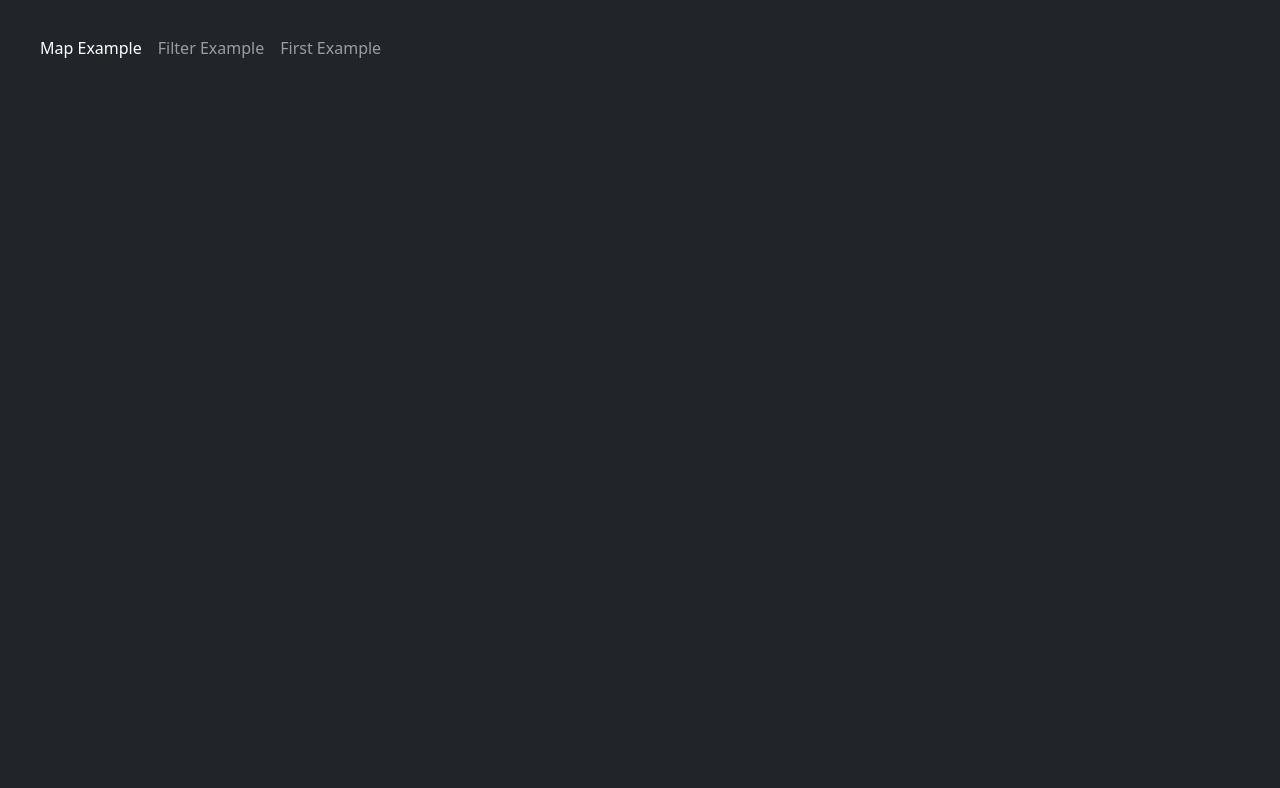
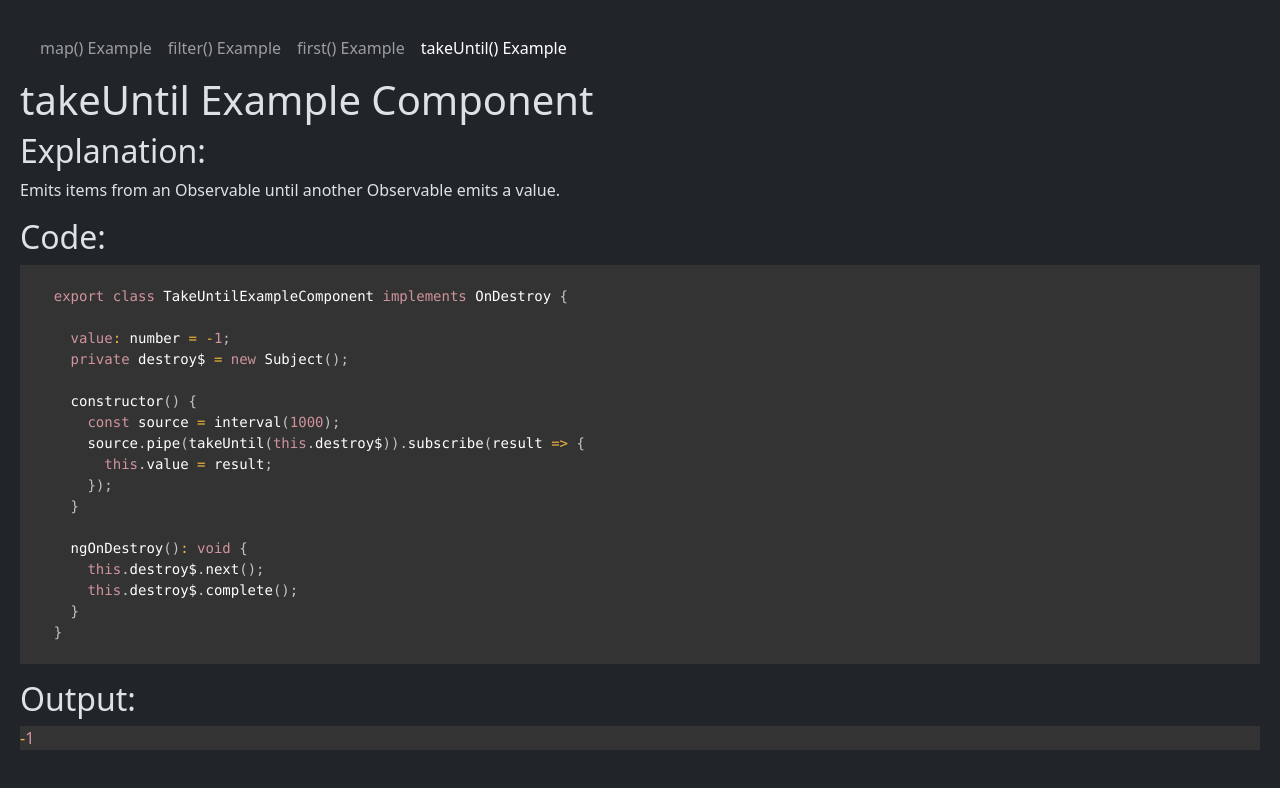
Before and after one commit to Lachi90/RxJsHandsOn, an Angular app in the folder RxJsHandsOn/: page /take-until-example in a window 1280 px wide. Before the commit this address led to /. Shown: the top 788 px of the page. Built offline with nearby package versions, Linux system fonts and the light colour scheme.

Commit message:
takeuntil - wip

```diff
--- a/RxJsHandsOn/src/app/app-routing.module.ts
+++ b/RxJsHandsOn/src/app/app-routing.module.ts
@@ -3,12 +3,14 @@ import { RouterModule, Routes } from '@angular/router';
 import { MapExampleComponent } from './map-example-component/map-example.component';
 import { FilterExampleComponent } from './filter-example/filter-example.component';
 import { FirstExampleComponent } from './first-example/first-example.component';
+import { TakeUntilExampleComponent } from './take-until-example/take-until-example.component';
 
 const routes: Routes = [
   { path: '', redirectTo: '/map-example', pathMatch: 'full' },
   { path: 'map-example', component: MapExampleComponent },
   { path: 'filter-example', component: FilterExampleComponent },
-  { path: 'first-example', component: FirstExampleComponent }
+  { path: 'first-example', component: FirstExampleComponent },
+  { path: 'take-until-example', component: TakeUntilExampleComponent }
 ];
 
 @NgModule({
--- a/RxJsHandsOn/src/app/app.module.ts
+++ b/RxJsHandsOn/src/app/app.module.ts
@@ -10,6 +10,7 @@ import 'prismjs/components/prism-typescript';
 import { NavigationBarComponent } from './navigation-bar/navigation-bar.component';
 import { FilterExampleComponent } from './filter-example/filter-example.component';
 import { FirstExampleComponent } from './first-example/first-example.component';
+import { TakeUntilExampleComponent } from './take-until-example/take-until-example.component';
 
 @NgModule({
   declarations: [
@@ -18,7 +19,8 @@ import { FirstExampleComponent } from './first-example/first-example.component';
     PrismComponent,
     NavigationBarComponent,
     FilterExampleComponent,
-    FirstExampleComponent
+    FirstExampleComponent,
+    TakeUntilExampleComponent
   ],
   imports: [
     BrowserModule,
--- a/RxJsHandsOn/src/app/navigation-bar/navigation-bar.component.html
+++ b/RxJsHandsOn/src/app/navigation-bar/navigation-bar.component.html
@@ -2,13 +2,16 @@
     <div class="container-fluid">
         <ul class="navbar-nav me-auto mb-2 mb-lg-0">
             <li class="nav-item">
-                <a class="nav-link active" routerLink="/map-example" routerLinkActive="active">Map Example</a>
+                <a class="nav-link" routerLink="/map-example" routerLinkActive="active">map() Example</a>
             </li>
             <li class="nav-item">
-                <a class="nav-link" routerLink="/filter-example" routerLinkActive="active">Filter Example</a>
+                <a class="nav-link" routerLink="/filter-example" routerLinkActive="active">filter() Example</a>
             </li>
             <li class="nav-item">
-                <a class="nav-link" routerLink="/first-example" routerLinkActive="active">First Example</a>
+                <a class="nav-link" routerLink="/first-example" routerLinkActive="active">first() Example</a>
+            </li>
+            <li class="nav-item">
+                <a class="nav-link" routerLink="/take-until-example" routerLinkActive="active">takeUntil() Example</a>
             </li>
         </ul>
     </div>
--- /dev/null
+++ b/RxJsHandsOn/src/app/take-until-example/take-until-example.component.html
@@ -0,0 +1,9 @@
+<h1>takeUntil Example Component</h1>
+<h2>Explanation:</h2>
+<p> Emits items from an Observable until another Observable emits a value.</p>
+
+<h2>Code:</h2>
+<pre prism class="dark" [innerHTML]="code"></pre>
+
+<h2>Output:</h2>
+<div prism class="dark">{{ value }}</div>
--- /dev/null
+++ b/RxJsHandsOn/src/app/take-until-example/take-until-example.component.ts
@@ -0,0 +1,44 @@
+import { Component, OnDestroy } from '@angular/core';
+import { Observable, Subject, interval, takeUntil } from 'rxjs';
+
+@Component({
+  selector: 'app-take-until-example',
+  templateUrl: './take-until-example.component.html',
+  styleUrls: ['./take-until-example.component.css']
+})
+export class TakeUntilExampleComponent implements OnDestroy {
+  code: string = `
+    export class TakeUntilExampleComponent implements OnDestroy {
+
+      value: number = -1;
+      private destroy$ = new Subject<void>();
+
+      constructor() {
+        const source = interval(1000);
+        source.pipe(takeUntil(this.destroy$)).subscribe(result => {
+          this.value = result;
+        });
+      }
+
+      ngOnDestroy(): void {
+        this.destroy$.next();
+        this.destroy$.complete();
+      }
+    }
+  `
+
+  value: number = -1;
+  private destroy$ = new Subject<void>();
+
+  constructor() {
+    const source = interval(1000);
+    source.pipe(takeUntil(this.destroy$)).subscribe(() => {
+      this.value = 42;
+    });
+  }
+
+  ngOnDestroy(): void {
+    this.destroy$.next();
+    this.destroy$.complete();
+  }
+}
```
Also changed, not shown: RxJsHandsOn/src/app/take-until-example/take-until-example.component.css (added), 1 other file (tests, documents, lock files or other folders).
